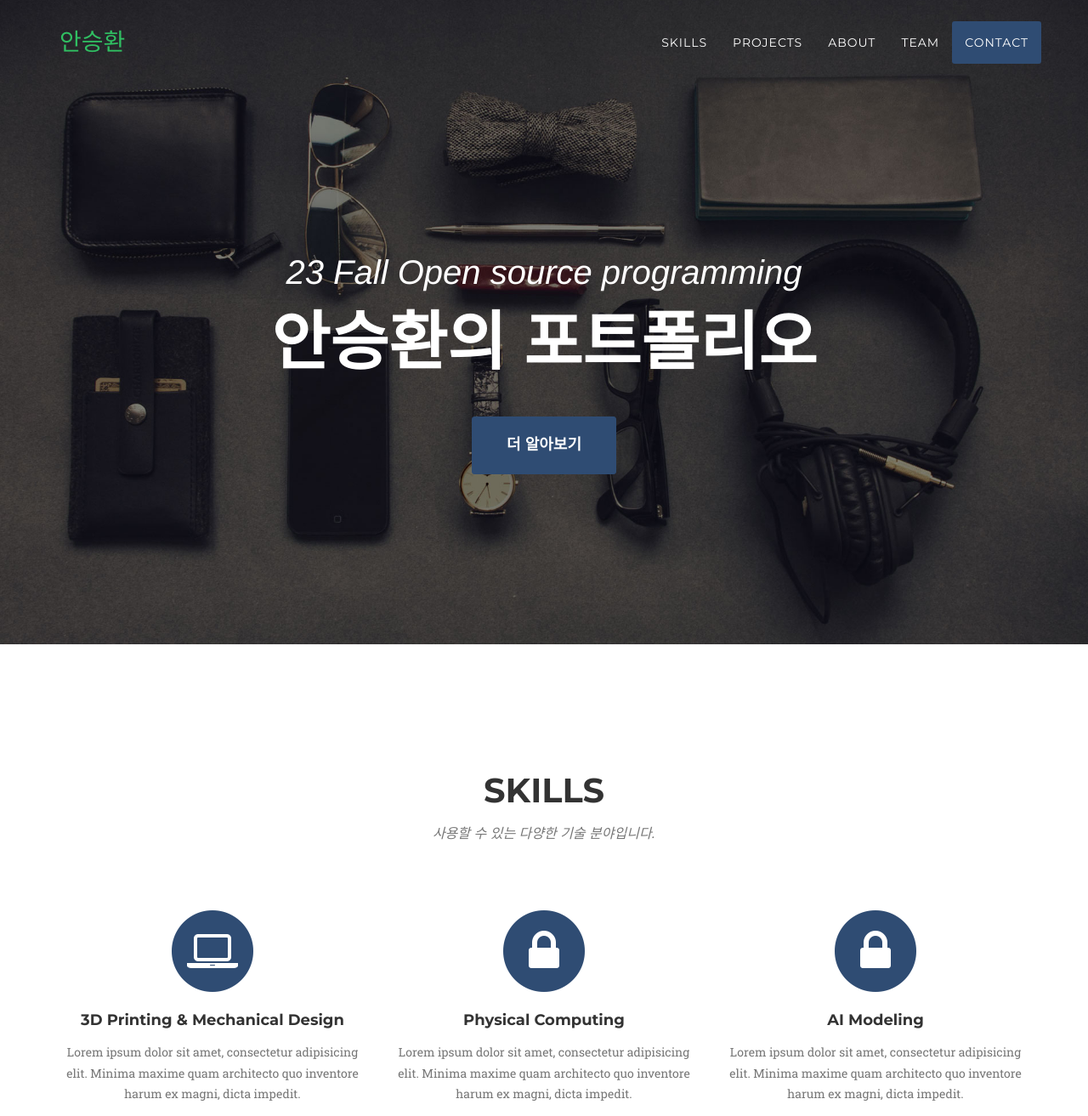
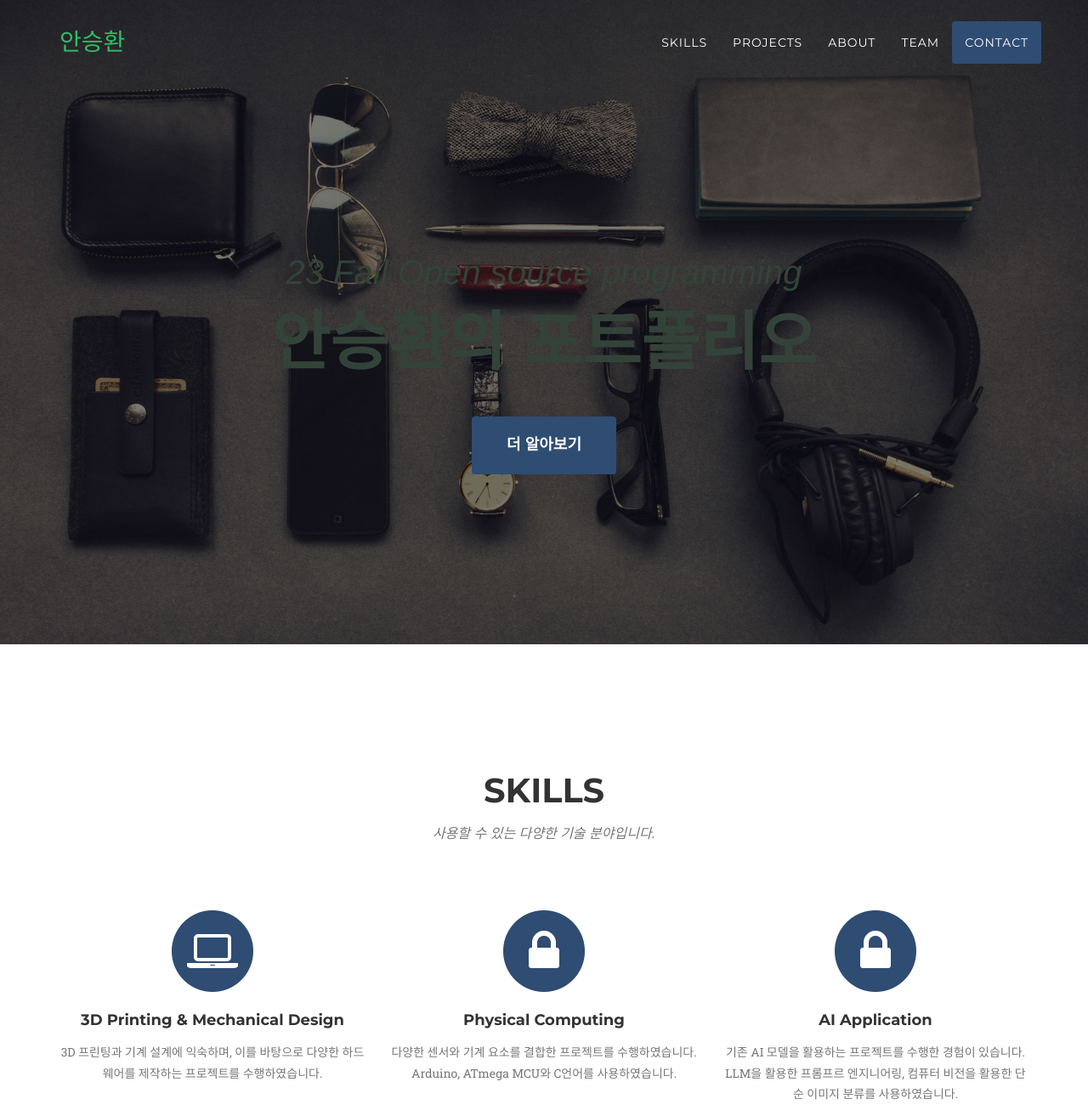
Before and after one commit to Awhn/osp23f, a plain HTML site: page docs/index.html in a window 1280 px wide. Shown: the top 1313 px of the page at 85% size. Drawn offline with nearby package versions, Linux system fonts and the light colour scheme; a web font is replaced by a local one.

Commit message:
Chage Text

```diff
--- a/docs/css/agency.css
+++ b/docs/css/agency.css
@@ -170,8 +170,8 @@ fieldset[disabled] .btn-xl.active {
 }
 
 .navbar-default {
-    border-color: transparent;
-    background-color: #222;
+    border-color: #000000;
+    background-color: #000000;
 }
 
 .navbar-default .navbar-brand {
@@ -263,7 +263,7 @@ fieldset[disabled] .btn-xl.active {
 
 header {
     text-align: center;
-    color: #fff;
+    color: #334339;
     background-attachment: scroll;
     background-image: url(../img/header-bg.jpg);
     background-position: center center;
--- a/docs/index.html
+++ b/docs/index.html
@@ -104,7 +104,7 @@
                         <i class="fa fa-laptop fa-stack-1x fa-inverse"></i>
                     </span>
                     <h4 class="service-heading">3D Printing & Mechanical Design</h4>
-                    <p class="text-muted">Lorem ipsum dolor sit amet, consectetur adipisicing elit. Minima maxime quam architecto quo inventore harum ex magni, dicta impedit.</p>
+                    <p class="text-muted">3D 프린팅과 기계 설계에 익숙하며, 이를 바탕으로 다양한 하드웨어를 제작하는 프로젝트를 수행하였습니다.</p>
                 </div>
                 <div class="col-md-4">
                     <span class="fa-stack fa-4x">
@@ -112,15 +112,15 @@
                         <i class="fa fa-lock fa-stack-1x fa-inverse"></i>
                     </span>
                     <h4 class="service-heading">Physical Computing</h4>
-                    <p class="text-muted">Lorem ipsum dolor sit amet, consectetur adipisicing elit. Minima maxime quam architecto quo inventore harum ex magni, dicta impedit.</p>
+                    <p class="text-muted">다양한 센서와 기계 요소를 결합한 프로젝트를 수행하였습니다. Arduino, ATmega MCU와 C언어를 사용하였습니다.</p>
                 </div>
                 <div class="col-md-4">
                     <span class="fa-stack fa-4x">
                         <i class="fa fa-circle fa-stack-2x text-primary"></i>
                         <i class="fa fa-lock fa-stack-1x fa-inverse"></i>
                     </span>
-                    <h4 class="service-heading">AI Modeling</h4>
-                    <p class="text-muted">Lorem ipsum dolor sit amet, consectetur adipisicing elit. Minima maxime quam architecto quo inventore harum ex magni, dicta impedit.</p>
+                    <h4 class="service-heading">AI Application</h4>
+                    <p class="text-muted">기존 AI 모델을 활용하는 프로젝트를 수행한 경험이 있습니다. LLM을 활용한 프롬프르 엔지니어링, 컴퓨터 비전을 활용한 단순 이미지 분류를 사용하였습니다.</p>
                 </div>
             </div>
         </div>
```
